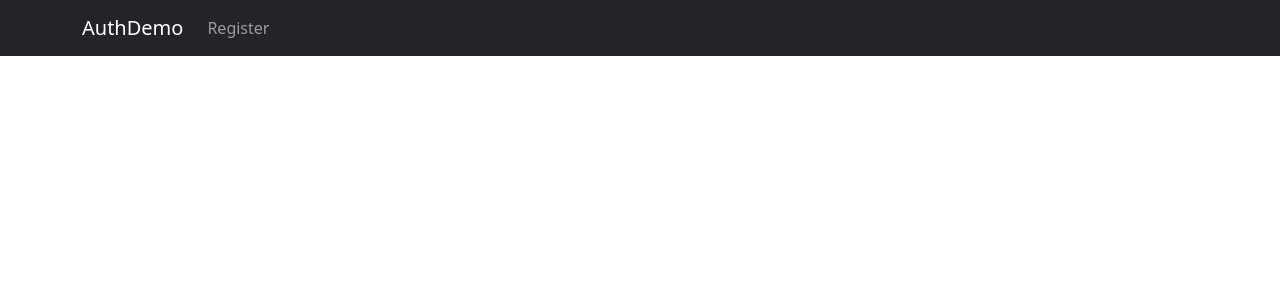
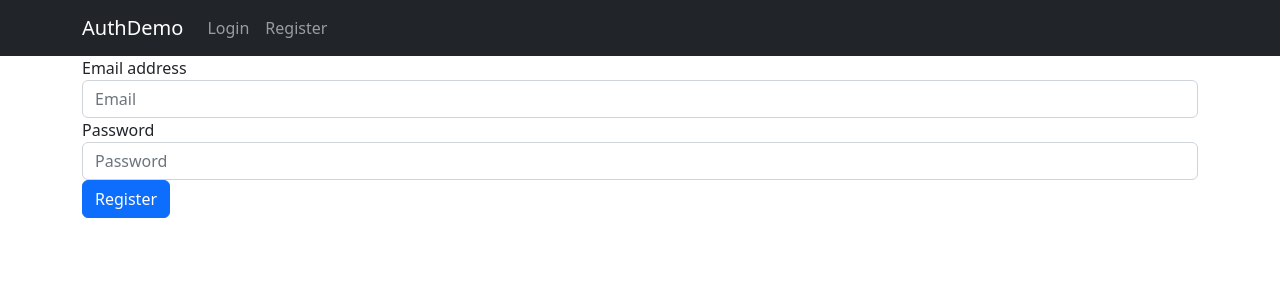
Before and after one commit to karixdev/SpringBootReactAuthDemo, a React (Create React App) app in the folder frontend/: page /login in a window 1280 px wide. Before the commit this address had no page. Shown: the top 300 px of the page. Built offline with nearby package versions, Linux system fonts and the light colour scheme.

Commit message:
feat: create login page

```diff
--- a/frontend/src/App.js
+++ b/frontend/src/App.js
@@ -3,6 +3,7 @@ import Register from "./pages/Register";
 import 'bootstrap/dist/css/bootstrap.min.css';
 import Container from 'react-bootstrap/Container'
 import Navbar from "./components/Navbar";
+import Login from './pages/Login';
 
 function App() {
   return (
@@ -10,6 +11,7 @@ function App() {
       <Navbar/>
       <Container>
         <Routes>
+          <Route path="login" element={<Login/>}/>
           <Route path="register" element={<Register/>}/>
         </Routes>
       </Container>
--- a/frontend/src/components/Navbar.js
+++ b/frontend/src/components/Navbar.js
@@ -9,6 +9,7 @@ export default function Navbar() {
       <Container>
         <BNavbar.Brand href="/">AuthDemo</BNavbar.Brand>
         <Nav className="me-auto">
+          <Link to="/login" className="nav-link">Login</Link>
           <Link to="/register" className="nav-link">Register</Link>
         </Nav>
       </Container>
--- /dev/null
+++ b/frontend/src/pages/Login.js
@@ -0,0 +1,56 @@
+import axios from "axios";
+import { useRef, useState } from "react"
+import { Alert } from "react-bootstrap";
+import { buildUriAuth } from "../api/apiUriBuilder";
+
+export default function Login() {
+	const email = useRef(null);
+	const password = useRef(null);
+
+	const [error, setError] = useState('');
+
+	const formSubmitHandler = e => {
+		e.preventDefault();
+
+		const payload = {
+			email: email.current.value,
+			password: password.current.value
+		}
+
+		setError('');
+
+		axios.post(buildUriAuth('/login'), payload)
+		.then(resp => {
+			console.log('Successful login');
+			console.log(resp.data);
+		})
+		.catch(err => {
+			if (err.response.status === 401) {
+				setError('Invalid credentials');
+			} else {
+				setError('Something went wrong. Please try again later');
+			}
+		})
+	}
+
+	return (
+		<div>
+			{error.length > 0 && (
+				<Alert variant="danger">
+					{error}
+				</Alert>
+			)}
+			<form onSubmit={formSubmitHandler}>
+				<div className="form-group">
+					<label htmlFor="email">Email address</label>
+					<input type="email" className="form-control" id="email" placeholder="Email" ref={email} />
+				</div>
+				<div className="form-group">
+					<label htmlFor="password">Password</label>
+					<input type="password" className="form-control" id="password" placeholder="Password" ref={password} />
+        </div>
+        <button type="submit" className="btn btn-primary">Register</button>
+      </form>
+		</div>
+	)
+}
```
Also changed, not shown: 1 other file (tests, documents, lock files or other folders).
